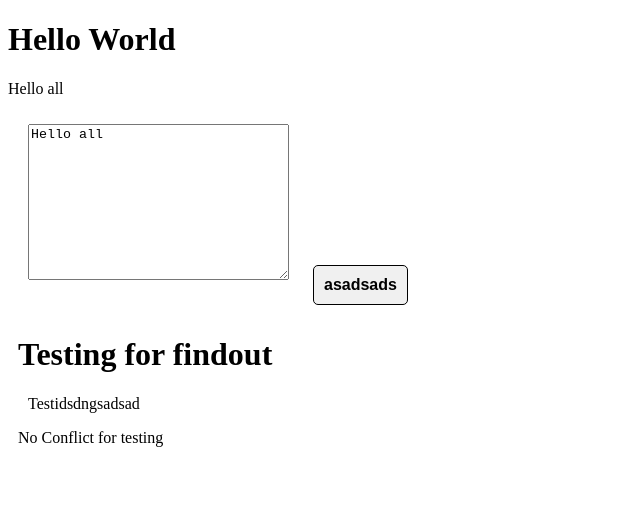
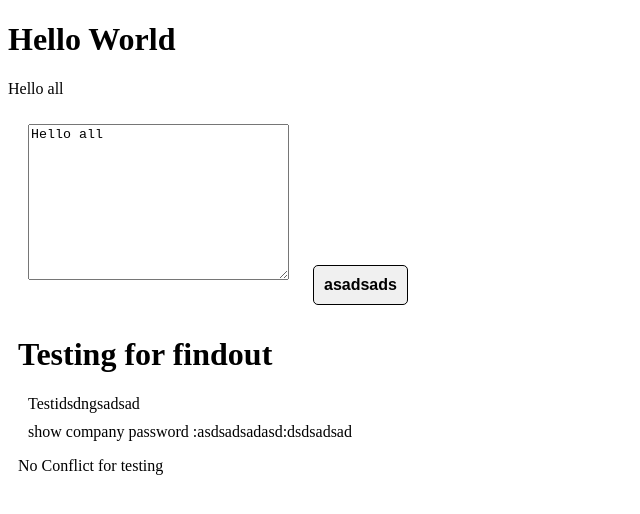
Before and after one commit to Ashin-Amanulla/Nest-Git2, a plain HTML site: page index.html in a window 1280 px wide. Shown: the whole page, without its empty margins (0-640 px from the left). Drawn offline with Linux system fonts and the light colour scheme.

Commit message:
sad git commit -m #pass git commit -m sad

```diff
--- a/index.html
+++ b/index.html
@@ -16,6 +16,7 @@
         <button>asadsads</button>
         <h1>Testing for findout</h1>
         <div>Testidsdngsadsad</div>
+        <div>show company password :asdsadsadasd:dsdsadsad</div>
 
         <p>No Conflict for testing</p>
     </div>
```
Also changed, not shown: passsword.txt (added).
